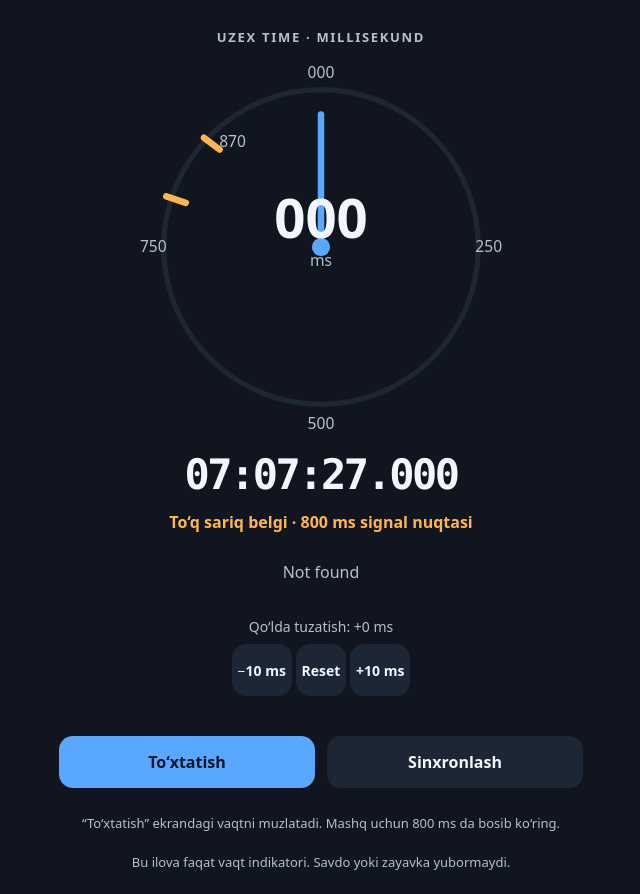
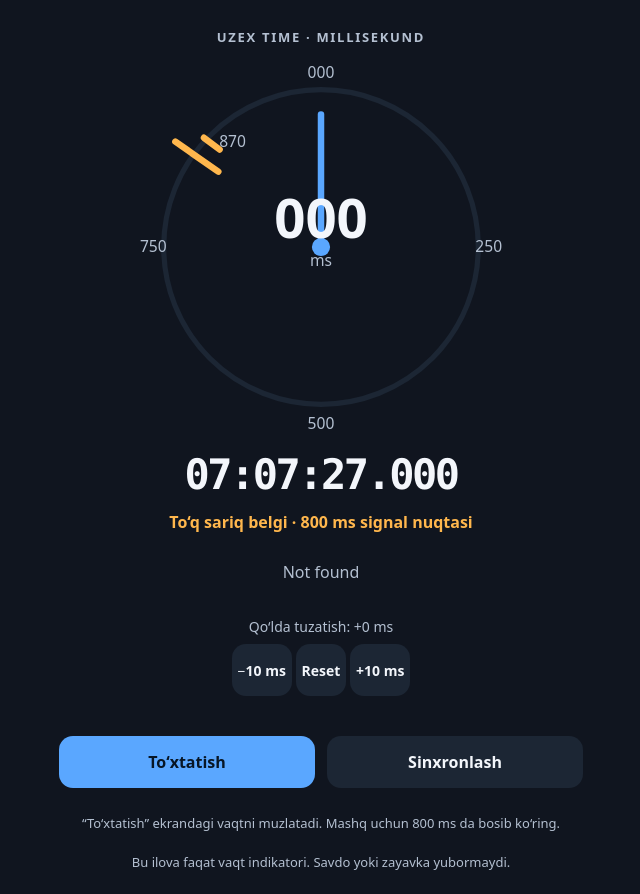
Before and after one commit to saidkomilkarimov98-droid/uzex-time, a website: page index.html in a window 1280 px wide. Shown: the whole page, without its empty margins (319-959 px from the left). Drawn offline with Linux system fonts and the light colour scheme; no server answers.

Commit message:
Update index.html

```diff
--- a/index.html
+++ b/index.html
@@ -14,7 +14,7 @@
     <div class="dial-wrap" aria-label="Har bir soniyada to‘liq aylanadigan millisekund soati">
       <svg class="dial" viewBox="0 0 300 300" role="img" aria-label="To‘q sariq belgi 800 millisekundni ko‘rsatadi">
         <circle class="dial-ring" cx="150" cy="150" r="121"></circle>
-        <line class="target-mark" x1="31" y1="111" x2="46" y2="116"></line>
+        <line class="target-mark" x1="38" y1="69" x2="71" y2="92"></line>
         <line class="target-mark" x1="60" y1="66" x2="72" y2="75"></line>
         <text class="dial-mark" x="82" y="73">870</text>
         <text class="dial-mark" x="150" y="20">000</text><text class="dial-mark" x="279" y="154">250</text><text class="dial-mark" x="150" y="290">500</text><text class="dial-mark" x="21" y="154">750</text>
```
